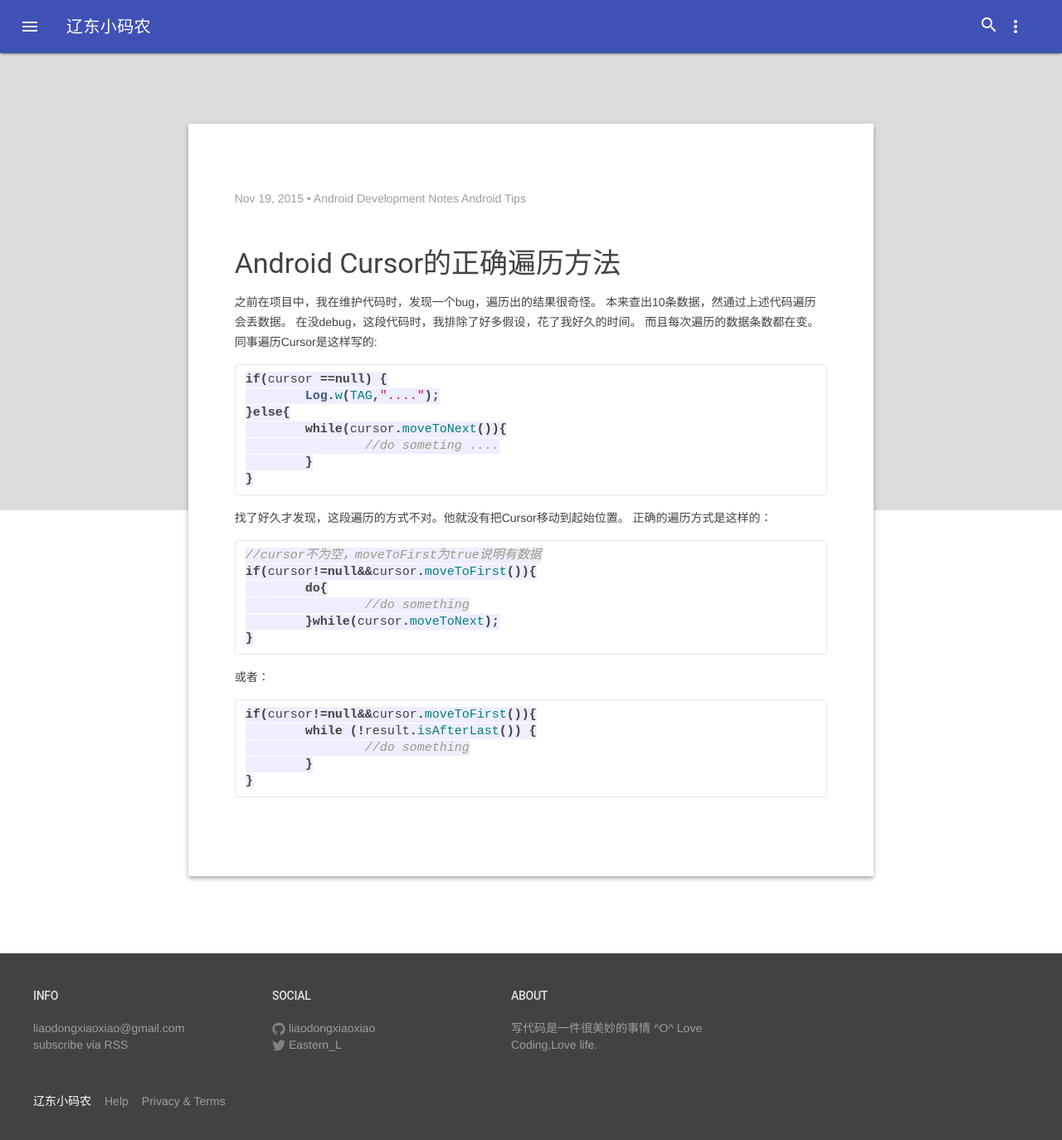
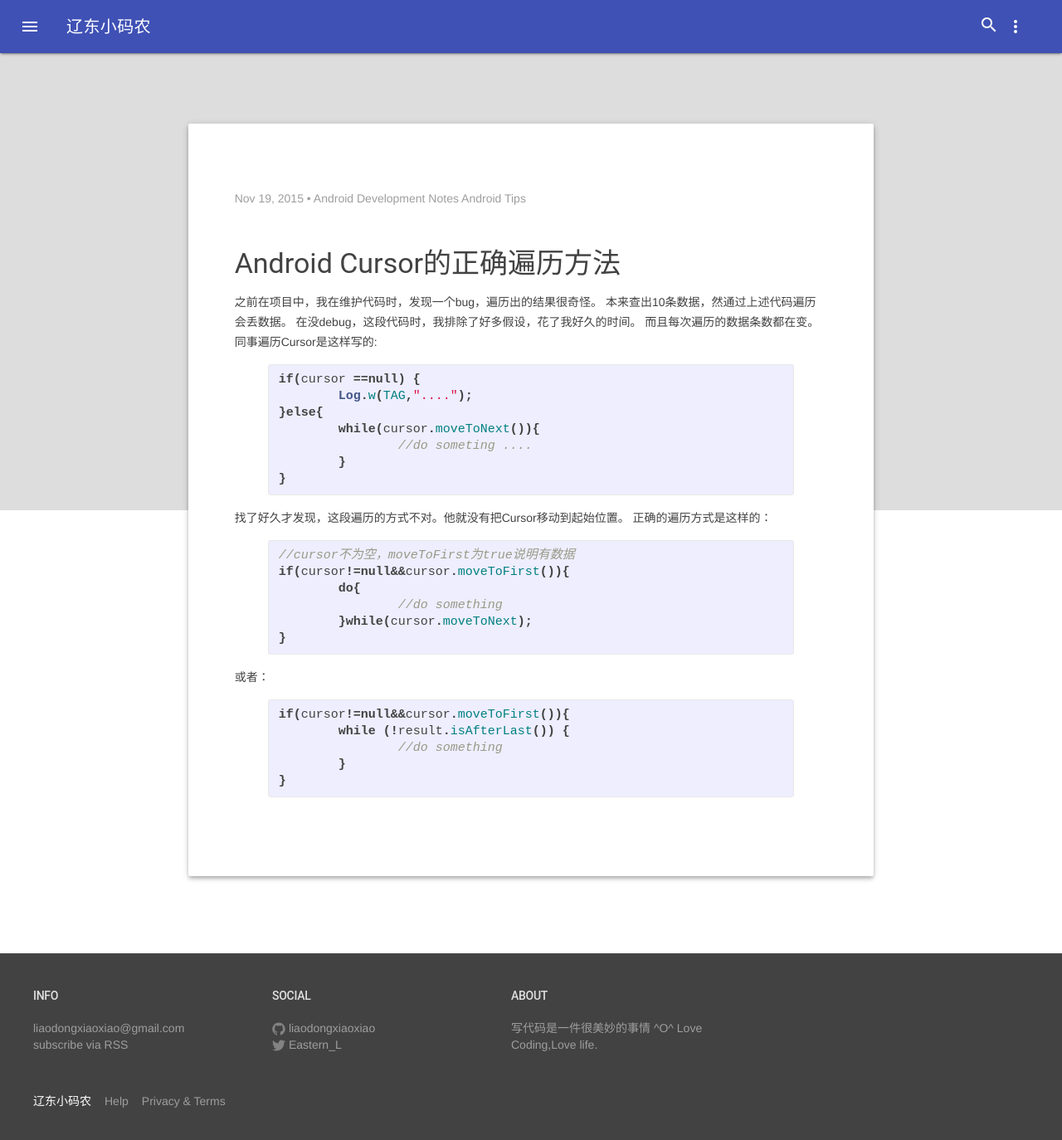
Before and after one commit to liaodongxiaoxiao/liaodongxiaoxiao.github.io, a Jekyll site: the page built from _posts/2015-11-19-Android-Cursor.markdown, in a window 1280 px wide. Shown: the top 1374 px of the page at 83% size. Built offline with Jekyll 4.4.1, drawn with Linux system fonts in a browser that asks for light colours.

Commit message:
修改java代码显示样式

````diff
--- a/_posts/2015-11-19-Android-Cursor.markdown
+++ b/_posts/2015-11-19-Android-Cursor.markdown
@@ -9,7 +9,7 @@ categories: [Android Development Notes,Android Tips]
 在没debug，这段代码时，我排除了好多假设，花了我好久的时间。
 而且每次遍历的数据条数都在变。
 同事遍历Cursor是这样写的:
-```java
+{% highlight java %}
 if(cursor ==null) {
 	Log.w(TAG,"....");
 }else{
@@ -17,22 +17,22 @@ if(cursor ==null) {
 		//do someting ....
 	}
 }
-```
+{% endhighlight %}
 找了好久才发现，这段遍历的方式不对。他就没有把Cursor移动到起始位置。
 正确的遍历方式是这样的：
-```java
+{% highlight java %}
 //cursor不为空，moveToFirst为true说明有数据
 if(cursor!=null&&cursor.moveToFirst()){
 	do{
 		//do something
 	}while(cursor.moveToNext);
 }
-```
+{% endhighlight %}
 或者：
-```java
+{% highlight java %}
 if(cursor!=null&&cursor.moveToFirst()){
 	while (!result.isAfterLast()) {
 		//do something
 	}
 }
-```
+{% endhighlight %}
````
